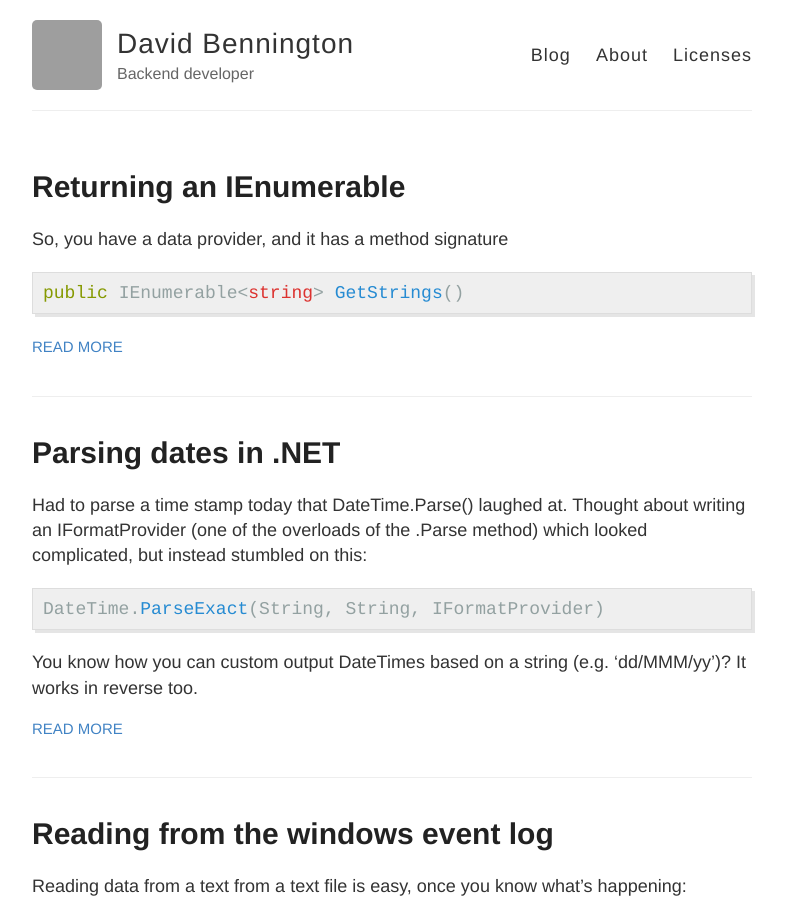
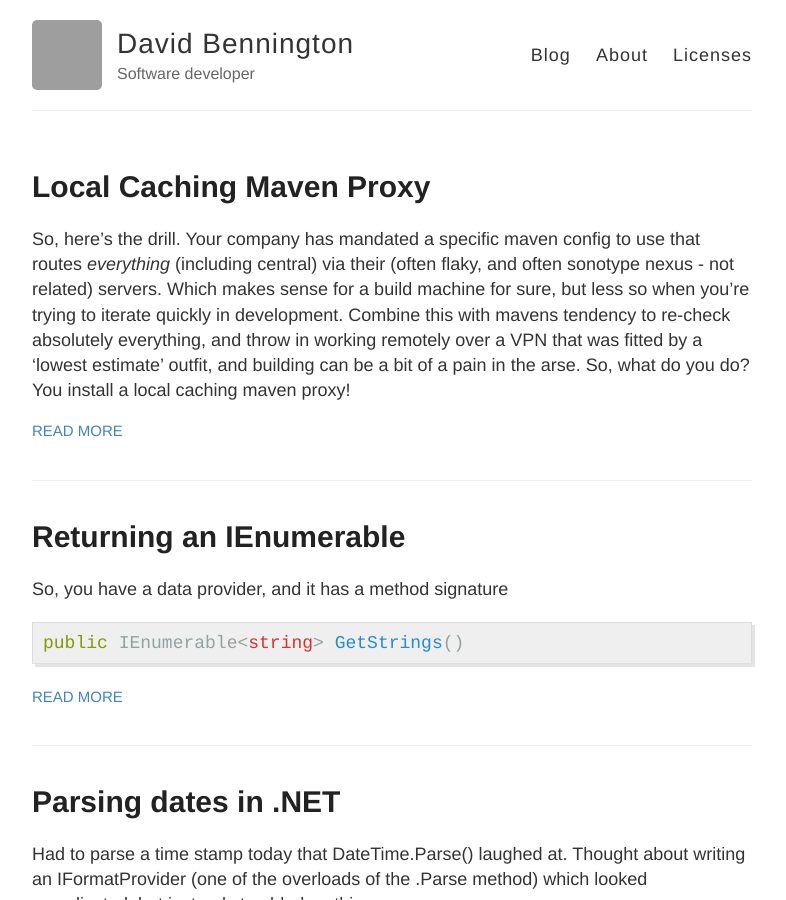
Before and after one commit to Spiral90210/spiral90210.github.io, a Jekyll site: the page built from index.html, in a window 1280 px wide and 900 px high. Shown: the whole window, without its empty margins (248-1034 px from the left). Built offline with Jekyll 4.4.1, drawn with Linux system fonts in a browser that asks for light colours; grey boxes are pictures that could not be loaded.

Commit message:
Added a post on a local maven proxy. And oh my goodness I forgot about the about link...

````diff
--- a/_config.yml
+++ b/_config.yml
@@ -6,7 +6,7 @@
 name: David Bennington
 
 # Short bio or description (displayed in the header)
-description: Backend developer
+description: Software developer
 
 # URL of your avatar or profile pic (you could use your GitHub profile pic)
 avatar: https://avatars3.githubusercontent.com/u/8685965?v=3&s=460
@@ -73,7 +73,7 @@ sass:
   style: :expanded # You might prefer to minify using :compressed
 
 # Use the following plug-ins
-gems:
+plugins:
   - jekyll-sitemap # Create a sitemap using the official Jekyll sitemap gem
   - jekyll-feed # Create an Atom feed using the official Jekyll feed gem
 
@@ -84,3 +84,4 @@ exclude:
   - LICENSE
   - README.md
   - CNAME
+  - jekyll.text
--- /dev/null
+++ b/_posts/2018-3-2-Local-Caching-Maven_Proxy.md
@@ -0,0 +1,130 @@
+---
+layout: post
+title: Local Caching Maven Proxy
+---
+
+So, here's the drill. Your company has mandated a specific maven config to use that routes *everything* (including central) via their (often flaky, and often sonotype nexus - not related) servers. Which makes sense for a build machine for sure, but less so when you're trying to iterate quickly in development. Combine this with mavens tendency to re-check absolutely everything, and throw in working remotely over a VPN that was fitted by a 'lowest estimate' outfit, and building can be a bit of a pain in the arse. So, what do you do? You install a local caching maven proxy!
+
+The theory is simple - when you need a dependency/plugin, you talk to your proxy instead of the actual place, and if it's not there, it will fetch it for you. Subsequent requests are served up locally, so they're super quick. You may wonder why this is necessary, given that maven will cache to ~/.m2/repository/, but for things like snapshow dependencies, and just sometimes for the hell of it, it will just try and call out anyway. A caching proxy can give you more control over this behaviour e.g. cache snapshots for X amount of time.
+
+There are a few different options for this, but I chose [Apache Archiva](https://archiva.apache.org/index.cgi). To get it working properly you need to
+
+* Install it
+* Configure it
+* Make it start on boot
+* Add the repositories to proxy
+* Configure ~/.m2/settings.xml to use it
+
+## Installing it
+It's as simple as downloading & extracting it. I used version 2.2.3 [Here](http://apache.mirrors.nublue.co.uk/archiva/2.2.3/binaries/apache-archiva-2.2.3-bin.zip), and put it in /opt/apache-archiva-2.2.3/
+
+## Configure it
+All I wanted to do here was change the default port from 8080 to somthing less likely to create a conflict. I chose 8071. You edit this in the config file here: ```/opt/apache-archiva-2.2.3/conf/jetty.xml```. Look for a line like this, and change the port to whatever you want: ```<Set name="port"><SystemProperty name="jetty.port" default="8071"/></Set>```
+
+## Make it start on boot
+I'm on OSX Sierra, so that's what these instructions are for.
+
+* Create a file at {% highlight bash %}sudo touch /Library/LaunchDaemons/org.apache.archiva.plist{% endhighlight %}
+* Fill it with the xml below - **change the username** ;)
+* chown it like {% highlight bash %}sudo chown root:wheel /Library/LaunchDaemons/org.apache.archiva.plist{% endhighlight %}
+* Load it {% highlight bash %}sudo launchctl load -w /Library/LaunchDaemons/org.apache.archiva.plist{% endhighlight %}
+* Start it {% highlight bash %}sudo launchctl start org.apache.archiva.plist{% endhighlight %}
+
+{% highlight xml %}
+<?xml version="1.0" encoding="UTF-8"?>
+
+<!DOCTYPE plist PUBLIC "-//Apple//DTD PLIST 1.0//EN"
+"http://www.apple.com/DTDs/PropertyList-1.0.dtd">
+<plist version="1.0">
+<dict>
+    <key>Label</key>
+    <string>org.apache.archiva</string>
+    <key>ProgramArguments</key>
+    <array>
+        <string>/opt/apache-archiva-2.2.3/bin/archiva</string>
+        <string>console</string>
+    </array>
+    <key>Disabled</key>
+    <false/>
+    <key>RunAtLoad</key>
+    <true/>
+    <key>UserName</key>
+    <string>YOUR_OWN_USERNAME</string>
+    <key>StandardOutPath</key>
+    <string>/opt/apache-archiva-2.2.3/logs/launchd.log</string>
+</dict>
+</plist>
+{% endhighlight %}
+
+## Add the repositories
+First thing to do is login to the interface [http://localhost:8071/](http://localhost:8071/) and set the admin password (you use lastpass, right?).
+The default setup has 2 repositories - internal and snapshots. I was quite happy with that. You need to add the repositories configured in your own settings.xml file - Under the administration section on the left nav, select 'Repositories', then select 'Remote Repositories Management'. Fire away and add each of your configured ones in here.
+
+## Configure your ~/.m2/settings.xml to use it
+**TAKE A BACKUP BEFORE YOU MODIFY IT!**
+
+You know, just in case it all goes tits up. You can now modify your settings file to point to your new repo. I actually left all my current settings in a profile that was deactivated, and added the ones for the local proxy under a new one - you can see exerpts below:
+{% highlight xml %}
+<?xml version="1.0" encoding="UTF-8"?>
+<settings xmlns="http://maven.apache.org/SETTINGS/1.0.0"
+  xmlns:xsi="http://www.w3.org/2001/XMLSchema-instance"
+  xsi:schemaLocation="http://maven.apache.org/SETTINGS/1.0.0 http://maven.apache.org/xsd/settings-1.0.0.xsd">
+
+  <pluginGroups></pluginGroups>
+  <proxies></proxies>
+  <servers></servers>
+  <mirrors></mirrors>
+  <profiles><profile>
+      <id>local-proxy</id>
+      <repositories>
+        <repository>
+          <id>local-proxy</id>
+          <name>Local Internal repo</name>
+          <url>http://localhost:8071/repository/internal/</url>
+          <layout>default</layout>
+          <snapshots>
+            <enabled>false</enabled>
+          </snapshots>
+        </repository>
+
+        <repository>
+          <id>local-proxy-snapshots</id>
+          <name>Local Internal repo snapshots</name>
+          <url>http://localhost:8071/repository/snapshots/</url>
+          <layout>default</layout>
+          <snapshots>
+            <enabled>true</enabled>
+          </snapshots>
+        </repository>
+      </repositories>
+
+      <pluginRepositories>
+        <pluginRepository>
+          <id>local-proxy</id>
+          <name>Local Internal repo</name>
+          <url>http://localhost:8071/repository/internal/</url>
+          <layout>default</layout>
+          <snapshots>
+            <enabled>false</enabled>
+          </snapshots>
+        </pluginRepository>
+
+        <pluginRepository>
+          <id>local-proxy-snapshots</id>
+          <name>Local Internal repo snapshots</name>
+          <url>http://localhost:8071/repository/snapshots/</url>
+          <layout>default</layout>
+          <snapshots>
+            <enabled>true</enabled>
+          </snapshots>
+        </pluginRepository>
+      </pluginRepositories>
+    </profile>
+  </profiles>
+  <activeProfiles>
+    <activeProfile>local-proxy</activeProfile>
+  </activeProfiles>
+</settings>
+{% endhighlight %}
+
+And that's you! You're all set up to use a local maven cache :) If you want to have a look at a repository and see whats in there, you can navigate to [http://localhost:8071/repository/internal](), as well as search through it through the admin ui.
--- a/about.md
+++ b/about.md
@@ -4,12 +4,9 @@ title: About
 permalink: /about/
 ---
 
-Some information about you!
+Based in Northern Ireland, a (mostly) backend developer, currently working for a large email security company. Daily work is mostly on OSX/linux environments. I've mostly worked in java, C# and javascript, but of course I've played with more :)
 
-### More Information
-
-A place to include any other types of information that you'd like to include about yourself.
 
 ### Contact me
 
-[email@domain.com](mailto:email@domain.com)
+In a probably futile effort to evade the scrapers, you can get me at **david@**&nbsp;[spiraldevelopment.co.uk](http://spiraldevelopment.co.uk/).
````
Also changed, not shown: 1 other file.
